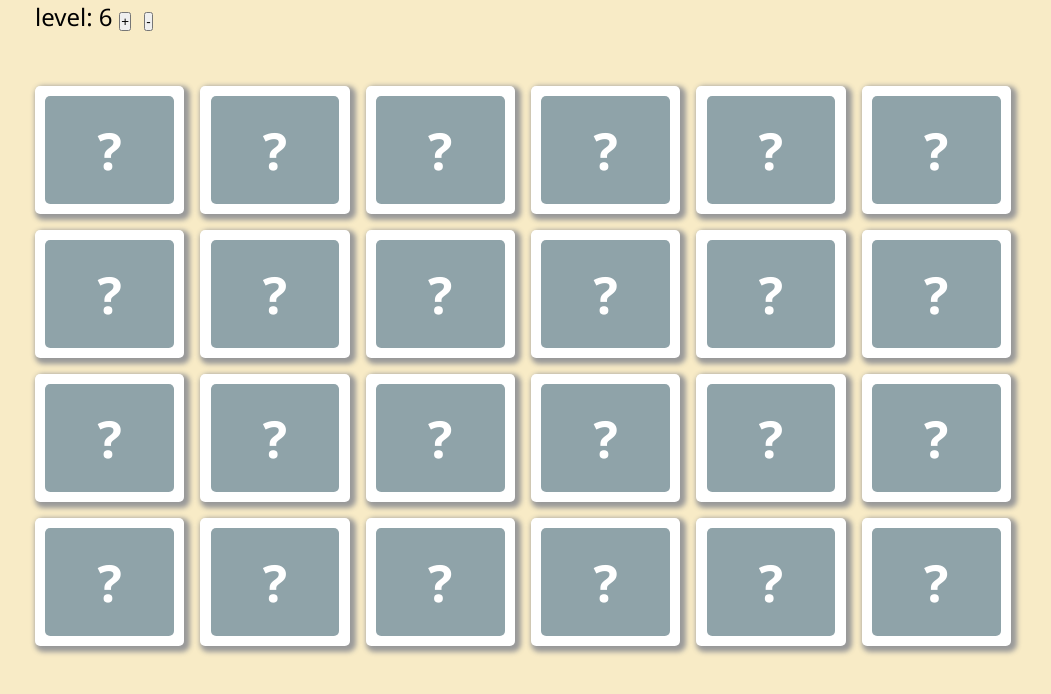
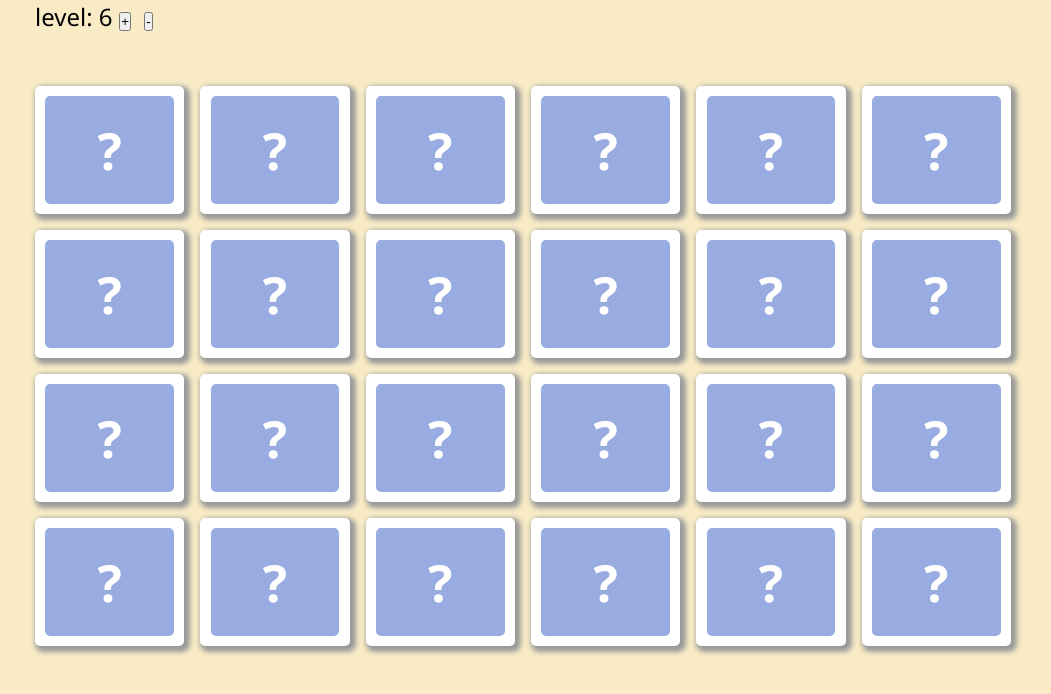
Before and after one commit to kristinand/memory-game, a React app: page / in a window 1280 px wide. Shown: the top 694 px of the page, without its empty margins (117-1168 px from the left). Built offline with nearby package versions, Linux system fonts and the light colour scheme; a web font is replaced by a local one.

Commit message:
refactor generateRandomColor rgb to hsl

```diff
--- a/src/containers/Game/Game.js
+++ b/src/containers/Game/Game.js
@@ -16,10 +16,10 @@ const game = (props) => {
 
   const fillCards = (cards) => {
     let patterns = ['☯', '◑', '◐', '◒', '◓', '♡', '♥', '☁', '☀', '♨', '♦', '❀'];
-    const coverColor = generateRandomColor(100, 170);
+    const coverColor = generateRandomColor();
 
     for (let i = 0; i < props.level * 2; i++) {
-      const color = generateRandomColor(5, 250);
+      const color = generateRandomColor();
       const patternNumber = getRandomNumber(0, patterns.length);
       const pattern = patterns[patternNumber];
       patterns = [...patterns.slice(0, patternNumber), ...patterns.slice(patternNumber + 1)];
--- a/src/utils/functions.js
+++ b/src/utils/functions.js
@@ -19,11 +19,9 @@ export function listToArray(list, m) {
 	return array;
 }
 
-export function generateRandomColor(min = 0, max = 256) {
-	if (min < 0) min = 0;
-	if (max > 255) max = 256;
-	const first = getRandomNumber(min, max);
-	const second = getRandomNumber(min, max);
-	const third = getRandomNumber(min, max);
-	return `rgb(${first}, ${second}, ${third})`;
+export function generateRandomColor(sat1 = 50, sat2 = 55, light1 = 70, light2 = 75, hue1 = 0, hue2 = 360) {
+	const hue = getRandomNumber(hue1, hue2);
+	const sat = getRandomNumber(sat1, sat2);
+	const light = getRandomNumber(light1, light2);
+	return `hsl(${hue}, ${sat}%, ${light}%)`;
 };
```
